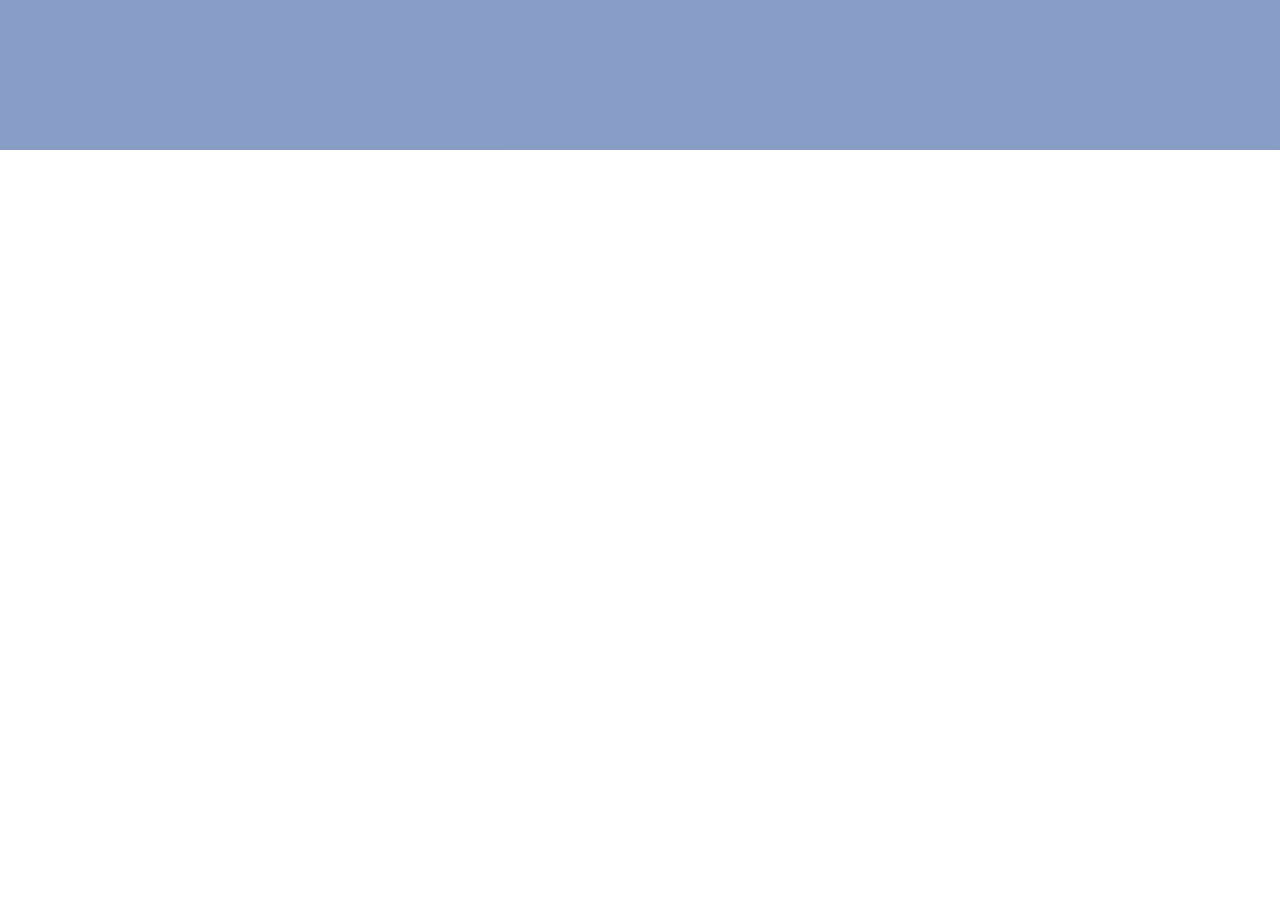
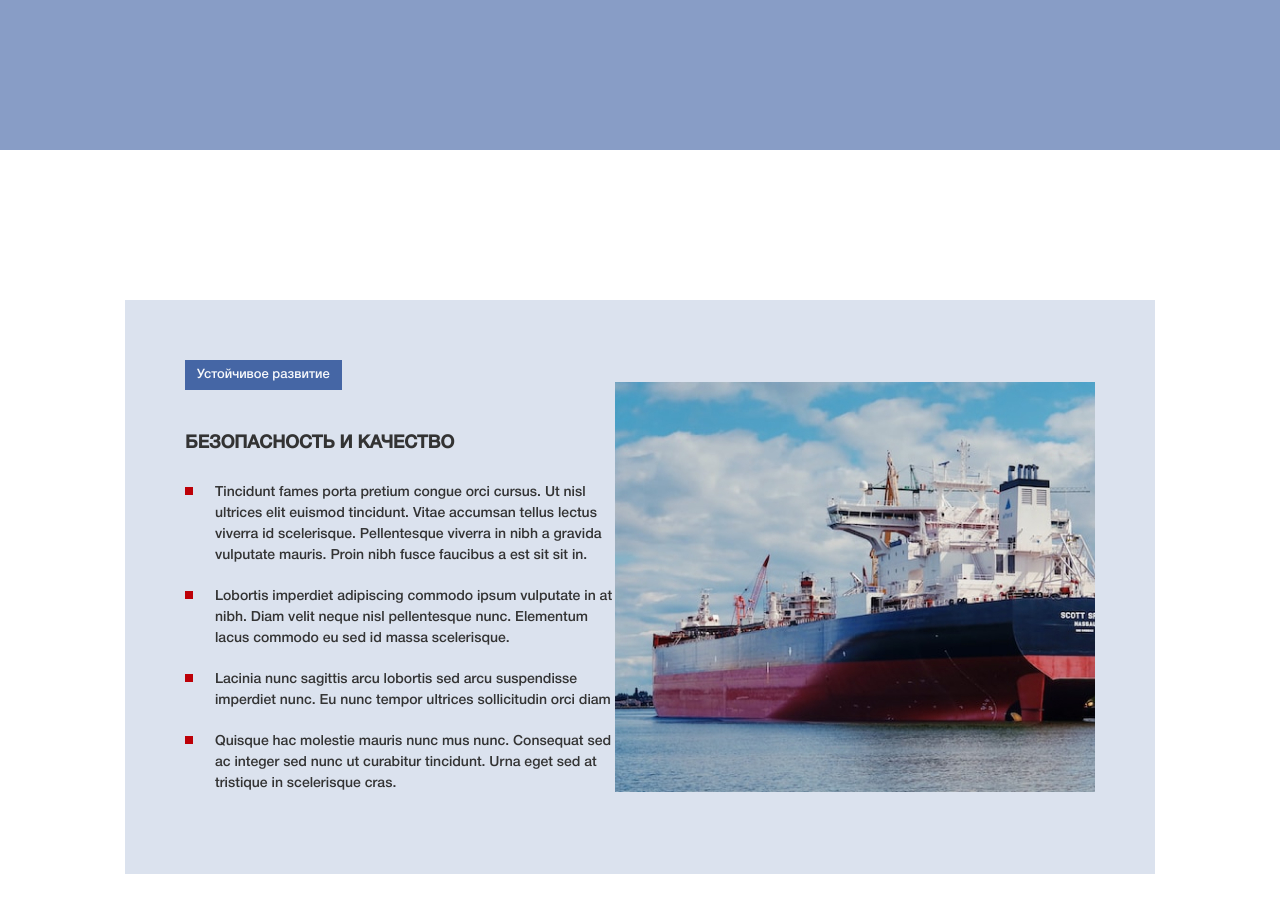
Before and after one commit to YakhyaevGadji/Sudna-Project, a plain HTML site: page index.html in a window 1280 px wide. Shown: the part 4344-5256 px from the top of the page. Before the commit the page ends 4494 px from the top, so only its background shows below. Drawn offline with Linux system fonts and the light colour scheme.

Commit message:
add section Quality

```diff
--- a/assets/style/style.css
+++ b/assets/style/style.css
@@ -497,3 +497,58 @@ body {
     color: #fff;
     text-decoration: none;
 }
+
+
+/*Quality*/
+
+
+.quality {
+    margin: 150px 0;
+}
+.quality__item {
+    padding: 60px;
+    background: rgba(19, 61, 141, 0.15);
+    margin: 0 110px;
+    display: flex;
+    justify-content: space-between;
+    align-items: center;
+    position: relative;
+}
+.quality__info {
+    max-width: 430px;
+}
+.quality__info h6 {
+    font-weight: 500;
+    font-size: 13px;
+    padding: 5px 12px;
+    background-color: #133D8D;
+    opacity: 0.75;
+    margin-bottom: 40px;
+    max-width: 157px;
+}
+.quality__info h1 {
+    font-weight: 700;
+    font-size: 18px;
+    text-transform: uppercase;
+    color: #333;
+    margin-bottom: 25px;
+}
+.quality__list {
+    margin-bottom: 20px;
+    color: #333;
+    padding-left: 30px;
+    position: relative;
+}
+.quality__list::after {
+    content: "";
+    display: block;
+    background-color: #BD0007;
+    width: 8px;
+    height: 8px;
+    left: 0;
+    top: 5px;
+    position: absolute;
+}
+.quality__img {
+    max-height: 410px;
+}
--- a/index.html
+++ b/index.html
@@ -173,25 +173,29 @@
                     <li class="public__item">
                         <img class="publick__img" src="assets/images/photo/public1.svg" alt="">
                         <time class="public__date" datetime="2022-09-6">6 сентября 2022 Г.</time>
-                        <p>Nibh lacinia venenatis bibendum eget fermentum semper amet. Sed eu quis sed erat aliquam elementum nec. Pellentesque fringilla nunc.</p>
+                        <p>Nibh lacinia venenatis bibendum eget fermentum semper amet. Sed eu quis sed erat aliquam
+                            elementum nec. Pellentesque fringilla nunc.</p>
                         <a href="">Et blandit volutpat sed ullamcorper massa.</a>
                     </li>
                     <li class="public__item">
                         <img class="publick__img" src="assets/images/photo/public2.svg" alt="">
                         <time class="public__date" datetime="2022-09-6">6 сентября 2022 Г.</time>
-                        <p>Mattis sem habitant non vitae scelerisque. Sagittis eleifend id convallis posuere feugiat nibh sed risus et. Id aliquam enim ut ac nunc porttitor.</p>
+                        <p>Mattis sem habitant non vitae scelerisque. Sagittis eleifend id convallis posuere feugiat
+                            nibh sed risus et. Id aliquam enim ut ac nunc porttitor.</p>
                         <a href="">Et blandit volutpat sed ullamcorper massa.</a>
                     </li>
                     <li class="public__item">
                         <img class="publick__img" src="assets/images/photo/public3.svg" alt="">
                         <time class="public__date" datetime="2022-09-6">6 сентября 2022 Г.</time>
-                        <p>Sit quis non facilisis posuere. Nec sit auctor nibh integer lacus. Posuere vel amet quam egestas pulvinar dictum nunc tellus vitae. Non amet lacus.</p>
+                        <p>Sit quis non facilisis posuere. Nec sit auctor nibh integer lacus. Posuere vel amet quam
+                            egestas pulvinar dictum nunc tellus vitae. Non amet lacus.</p>
                         <a href="">Et blandit volutpat sed ullamcorper massa.</a>
                     </li>
                     <li class="public__item">
                         <img class="publick__img" src="assets/images/photo/public4.svg" alt="">
                         <time class="public__date" datetime="2022-09-6">6 сентября 2022 Г.</time>
-                        <p>Lobortis vitae in tellus ac fames amet. Magna et in nunc suspendisse eget. Massa ultrices velit turpis orci non gravida praesent in nibh quis.</p>
+                        <p>Lobortis vitae in tellus ac fames amet. Magna et in nunc suspendisse eget. Massa ultrices
+                            velit turpis orci non gravida praesent in nibh quis.</p>
                         <a href="">Et blandit volutpat sed ullamcorper massa.</a>
                     </li>
                 </ul>
@@ -214,7 +218,9 @@
                         <img class="projects__img" src="assets/images/photo/project.svg" alt="">
                         <div class="projects__img-text">
                             <h1>Diam nulla vulputate id cum</h1>
-                            <p>Fringilla eget auctor non sed viverra mattis. Lectus est est ullamcorper eu natoque vitae mi consequat. Eget ac elit viverra nec donec cras. Nec nunc nisi augue imperdiet blandit facilisis. Massa in purus ultricies libero vitae.</p>
+                            <p>Fringilla eget auctor non sed viverra mattis. Lectus est est ullamcorper eu natoque vitae
+                                mi consequat. Eget ac elit viverra nec donec cras. Nec nunc nisi augue imperdiet blandit
+                                facilisis. Massa in purus ultricies libero vitae.</p>
                         </div>
                     </div>
                     <div class="project__block">
@@ -241,6 +247,31 @@
             </div>
         </section>
 
+        <section class="quality">
+            <div class="container">
+                <div class="quality__item">
+                    <div class="quality__info">
+                        <h6>Устойчивое развитие</h6>
+                        <h1>Безопасность и качество</h1>
+                        <ul class="quality__link">
+                            <li class="quality__list">Tincidunt fames porta pretium congue orci cursus. Ut nisl ultrices elit euismod tincidunt. Vitae accumsan tellus lectus viverra id scelerisque. Pellentesque viverra in nibh a gravida vulputate mauris. Proin nibh fusce faucibus a est sit sit in. </li>
+                            <li class="quality__list">Lobortis imperdiet adipiscing commodo ipsum vulputate in at nibh. Diam velit neque nisl pellentesque nunc. Elementum lacus commodo eu sed id massa scelerisque.</li>
+                            <li class="quality__list">Lacinia nunc sagittis arcu lobortis sed arcu suspendisse imperdiet nunc. Eu nunc tempor ultrices sollicitudin orci diam</li>
+                            <li class="quality__list">Quisque hac molestie mauris nunc mus nunc. Consequat sed ac integer sed nunc ut curabitur tincidunt. Urna eget sed at tristique in scelerisque cras.</li>
+                        </ul>
+                    </div>
+                    <img class="quality__img" src="assets/images/photo/qualityimg.jpg" alt="">
+                </div>
+
+            </div>
+        </section>
+
+
+
+
+
+
+
     </main>
 
 </body>
```
Also changed, not shown: assets/images/photo/qualityimg.jpg (added).
